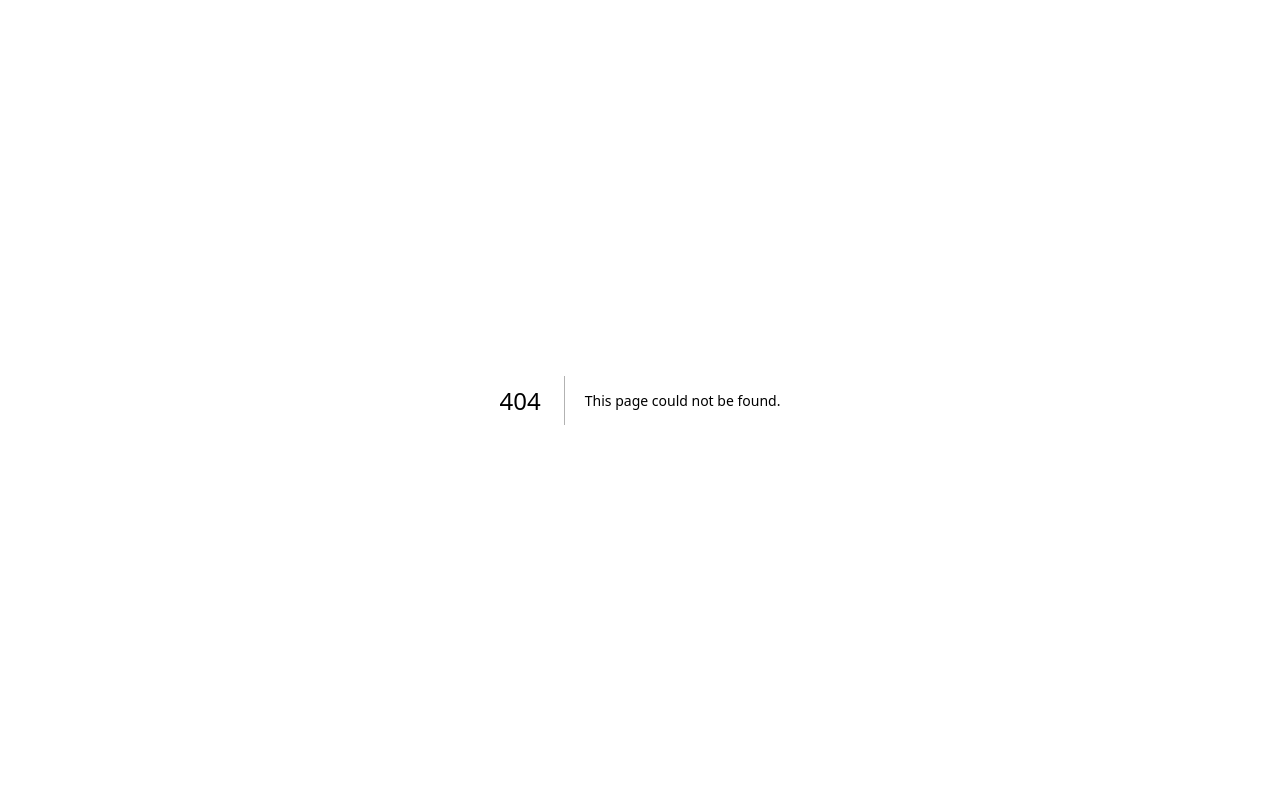
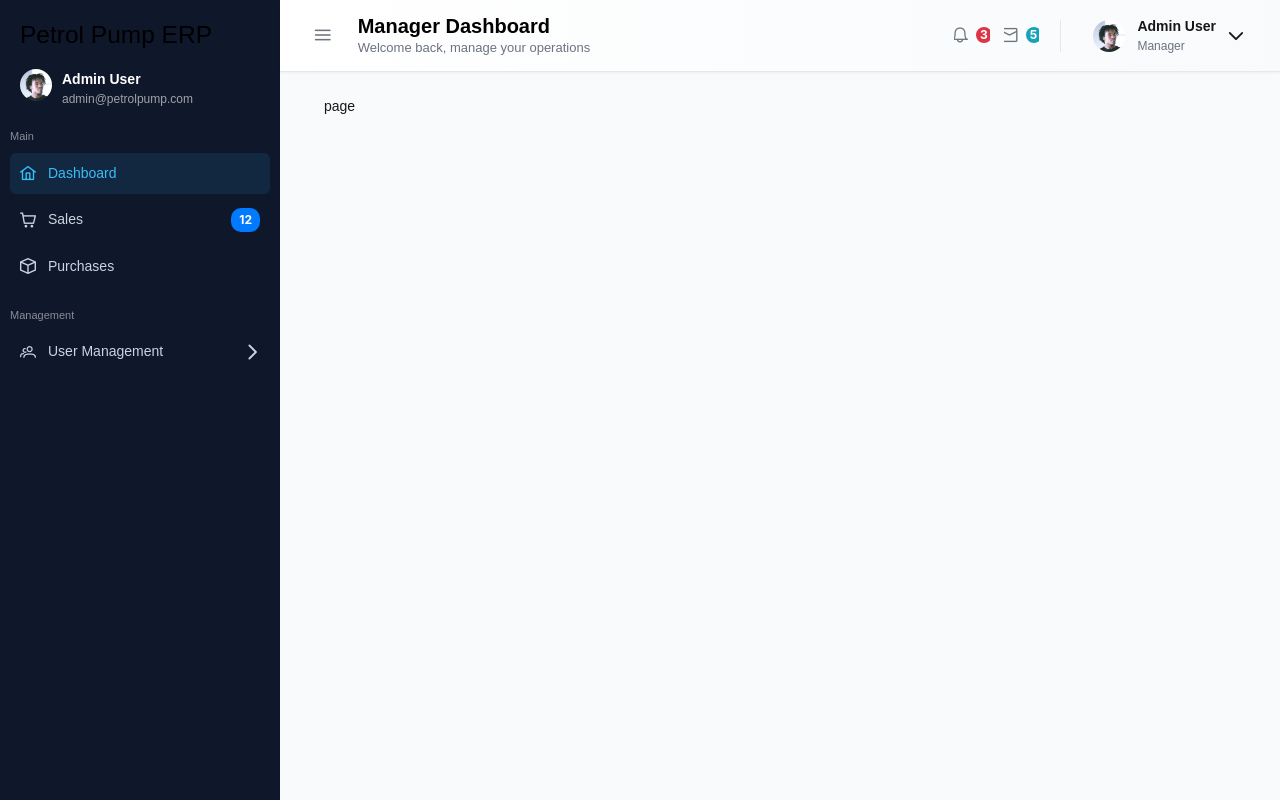
Before and after one commit to mousomray/petroll_pamp_system, a Next.js app in the folder frontend/: page /dashboard in a window 1280 px wide. Before the commit this address had no page. Built offline with nearby package versions, Linux system fonts and the light colour scheme.

Commit message:
from kingshuk

```diff
--- a/frontend/app/admin/(dashboard)/managers/page.tsx
+++ /dev/null
@@ -1,14 +0,0 @@
-import React from 'react'
-import DashboardLayout from "@/components/Layout"
-
-function page() {
-  return (
-    <DashboardLayout>
-        <div>
-            manages
-        </div>
-    </DashboardLayout>
-  )
-}
-
-export default page
--- a/frontend/app/admin/(dashboard)/page.tsx
+++ /dev/null
@@ -1,12 +0,0 @@
-import React from 'react'
-import DashboardLayout from "../../../components/Layout"
-
-function page() {
-  return (
-   <DashboardLayout>
-      <div>hii kingshuk</div>
-   </DashboardLayout>
-  )
-}
-
-export default page
--- /dev/null
+++ b/frontend/app/dashboard/layout.tsx
@@ -0,0 +1,21 @@
+"use client";
+
+import DashboardLayout from "@/components/Layout"
+
+
+interface LayoutProps {
+  children: React.ReactNode;
+}
+
+const Layout: React.FC<LayoutProps> = ({
+  children,
+}) => {
+
+  return (
+    <DashboardLayout>
+        {children}
+    </DashboardLayout>
+  );
+};
+
+export default Layout;
--- /dev/null
+++ b/frontend/app/dashboard/page.tsx
@@ -0,0 +1,9 @@
+import React from 'react'
+
+function page() {
+  return (
+    <div>page</div>
+  )
+}
+
+export default page
--- /dev/null
+++ b/frontend/app/dashboard/users/page.tsx
@@ -0,0 +1,14 @@
+"use client";
+
+import React, { useState } from 'react'
+
+function page() {
+
+
+
+  return (
+    <div>user</div>
+  )
+}
+
+export default page
--- a/frontend/components/Sidebar.tsx
+++ b/frontend/components/Sidebar.tsx
@@ -5,10 +5,9 @@ import Link from "next/link";
 import { usePathname } from "next/navigation";
 import { Avatar } from "primereact/avatar";
 import { Badge } from "primereact/badge";
-import { Divider } from "primereact/divider";
-import Image from "next/image";
 
-// PrimeReact styles
+// ---------------- TYPES ----------------
+
 type SidebarProps = {
   role: "admin" | "manager" | "cashier";
 };
@@ -18,7 +17,11 @@ type MenuItem = {
   icon?: string;
   href?: string;
   badge?: string | null;
-  children?: { href: string; label: string }[];
+  children?: {
+    href: string;
+    label: string;
+    icon?: string;
+  }[];
 };
 
 type Section = {
@@ -26,12 +29,9 @@ type Section = {
   items: MenuItem[];
 };
 
+// ---------------- COMPONENT ----------------
 
-
-
-const Sidebar: React.FC<SidebarProps> = ({
-  role,
-}) => {
+const Sidebar: React.FC<SidebarProps> = ({ role }) => {
   const pathname = usePathname();
   const [collapsed, setCollapsed] = useState(false);
   const [openMenus, setOpenMenus] = useState<Record<string, boolean>>({});
@@ -48,16 +48,15 @@ const Sidebar: React.FC<SidebarProps> = ({
     return pathname === href || pathname.startsWith(href + "/");
   };
 
+  // Load collapsed state
   useEffect(() => {
     try {
       const v = window.localStorage.getItem("sidebarCollapsed");
-      const isCollapsed = v === "1";
-      setCollapsed(isCollapsed);
+      setCollapsed(v === "1");
     } catch (e) {
       console.log("Error loading sidebar state", e);
     }
 
-    // Listen for sidebar toggle events from Navbar
     const handleStorageChange = (e: StorageEvent) => {
       if (e.key === "sidebarCollapsed") {
         setCollapsed(e.newValue === "1");
@@ -78,13 +77,20 @@ const Sidebar: React.FC<SidebarProps> = ({
     };
   }, []);
 
+  // ---------------- ADMIN ----------------
+
   const adminSections: Section[] = [
     {
       title: "Main",
       items: [
-        { label: "Dashboard", icon: "pi-home", href: "/admin" },
-        { label: "Sales", icon: "pi-shopping-cart", href: "/admin/sales", badge: "12" },
-        { label: "Purchases", icon: "pi-box", href: "/admin/purchases" },
+        { label: "Dashboard", icon: "pi-home", href: "/dashboard" },
+        {
+          label: "Sales",
+          icon: "pi-shopping-cart",
+          href: "/dashboard/sales",
+          badge: "12",
+        },
+        { label: "Purchases", icon: "pi-box", href: "/dashboard/purchases" },
       ],
     },
     {
@@ -94,8 +100,11 @@ const Sidebar: React.FC<SidebarProps> = ({
           label: "User Management",
           icon: "pi-users",
           children: [
-          { href: "/admin/managers", label: "Managers" },
-          { href: "/admin/cashiers", label: "Cashiers" },
+            {
+              href: "/dashboard/users",
+              label: "Users",
+              icon: "pi-user",
+            },
           ],
         },
       ],
@@ -113,7 +122,13 @@ const Sidebar: React.FC<SidebarProps> = ({
         {
           label: "Inventory",
           icon: "pi-database",
-          children: [{ href: "/manager/inventory/stock", label: "Stock Report" }],
+          children: [
+            {
+              href: "/manager/inventory/stock",
+              label: "Stock Report",
+              icon: "pi-chart-bar",
+            },
+          ],
         },
       ],
     },
@@ -127,7 +142,11 @@ const Sidebar: React.FC<SidebarProps> = ({
       items: [
         { label: "Dashboard", icon: "pi-home", href: "/cashier" },
         { label: "New Sale", icon: "pi-shopping-cart", href: "/cashier/sales" },
-        { label: "Meter Entry", icon: "pi-sliders-h", href: "/cashier/meter-reading" },
+        {
+          label: "Meter Entry",
+          icon: "pi-sliders-h",
+          href: "/cashier/meter-reading",
+        },
       ],
     },
   ];
@@ -137,7 +156,7 @@ const Sidebar: React.FC<SidebarProps> = ({
   if (role === "manager") sections = managerSections;
   if (role === "cashier") sections = cashierSections;
 
-
+  // ---------------- UI ----------------
 
   return (
     <nav
@@ -149,16 +168,12 @@ const Sidebar: React.FC<SidebarProps> = ({
         position: "fixed",
         transition: "width 0.3s",
         paddingTop: 20,
+        overflowY: "auto",
       }}
     >
       {/* HEADER */}
       <div style={{ padding: "0 20px", marginBottom: 20 }}>
         {!collapsed && <h2 style={{ margin: 0 }}>Petrol Pump ERP</h2>}
-      </div>
-
-      {/* TOGGLE BUTTON */}
-      <div style={{ padding: "0 20px", marginBottom: 20 }}>
-
       </div>
 
       {/* USER */}
@@ -195,6 +210,7 @@ const Sidebar: React.FC<SidebarProps> = ({
 
               return (
                 <div key={item.label}>
+                  {/* DIRECT LINK */}
                   {item.href && !hasChildren ? (
                     <Link
                       href={item.href}
@@ -206,11 +222,13 @@ const Sidebar: React.FC<SidebarProps> = ({
                         borderRadius: 6,
                         textDecoration: "none",
                         color: active ? "#38bdf8" : "#cbd5e1",
-                        background: active ? "rgba(56,189,248,0.1)" : "transparent",
+                        background: active
+                          ? "rgba(56,189,248,0.1)"
+                          : "transparent",
                         marginBottom: 4,
                       }}
                     >
-                      <i className={`pi ${item.icon}`} />
+                      {item.icon && <i className={`pi ${item.icon}`} />}
                       {!collapsed && (
                         <>
                           <span style={{ flex: 1 }}>{item.label}</span>
@@ -219,6 +237,7 @@ const Sidebar: React.FC<SidebarProps> = ({
                       )}
                     </Link>
                   ) : (
+                    /* PARENT MENU */
                     <div
                       onClick={() => hasChildren && toggleMenu(item.label)}
                       style={{
@@ -232,20 +251,25 @@ const Sidebar: React.FC<SidebarProps> = ({
                         marginBottom: 4,
                       }}
                     >
-                      <i className={`pi ${item.icon}`} />
+                      {item.icon && <i className={`pi ${item.icon}`} />}
                       {!collapsed && (
                         <>
                           <span style={{ flex: 1 }}>{item.label}</span>
+                          {hasChildren && (
                             <i
                               className={`pi ${
-                              isOpen ? "pi-chevron-down" : "pi-chevron-right"
+                                isOpen
+                                  ? "pi-chevron-down"
+                                  : "pi-chevron-right"
                               }`}
                             />
+                          )}
                         </>
                       )}
                     </div>
                   )}
 
+                  {/* CHILDREN */}
                   {hasChildren && isOpen && !collapsed && (
                     <div style={{ marginLeft: 30 }}>
                       {item.children!.map((child) => {
@@ -255,7 +279,9 @@ const Sidebar: React.FC<SidebarProps> = ({
                             key={child.href}
                             href={child.href}
                             style={{
-                              display: "block",
+                              display: "flex",
+                              alignItems: "center",
+                              gap: 10,
                               padding: "8px",
                               borderRadius: 6,
                               fontSize: 13,
@@ -267,7 +293,10 @@ const Sidebar: React.FC<SidebarProps> = ({
                               marginBottom: 4,
                             }}
                           >
-                            {child.label}
+                            {child.icon && (
+                              <i className={`pi ${child.icon}`} />
+                            )}
+                            <span>{child.label}</span>
                           </Link>
                         );
                       })}
```
Lines whose indentation alone changed are shown as unchanged.
